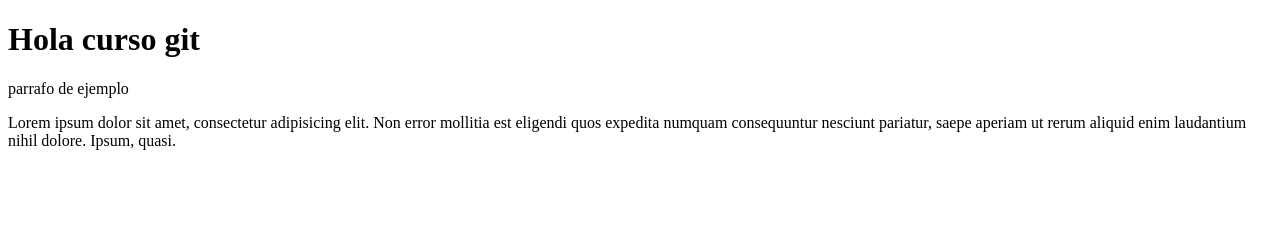
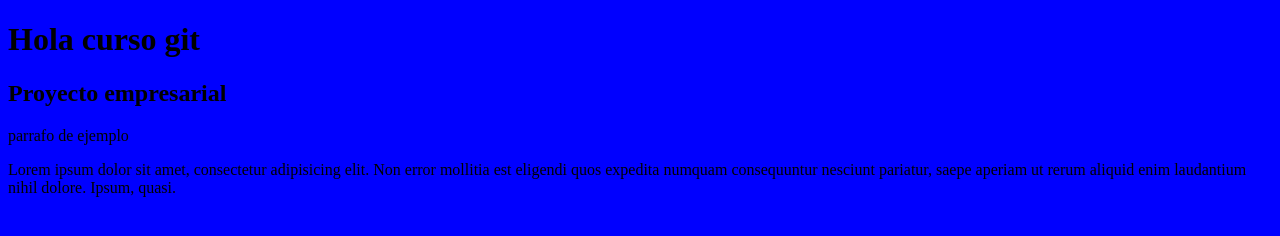
Before and after one commit to Estannoy/curso-git-pildoras, a plain HTML site: page index.html in a window 1280 px wide. Drawn offline with Linux system fonts and the light colour scheme.

Commit message:
estilo y subtitulo

```diff
--- /dev/null
+++ b/css/estilos.css
@@ -0,0 +1,3 @@
+body{
+    background-color: blue;
+}
--- a/index.html
+++ b/index.html
@@ -5,9 +5,11 @@
     <meta http-equiv="X-UA-Compatible" content="IE=edge">
     <meta name="viewport" content="width=device-width, initial-scale=1.0">
     <title>index</title>
+    <link rel="stylesheet" href="css/estilos.css">
 </head>
 <body>
     <h1>Hola curso git</h1>
+    <h2>Proyecto empresarial</h2>
     <p>parrafo de ejemplo</p>
     <p>Lorem ipsum dolor sit amet, consectetur adipisicing elit. Non error mollitia est eligendi quos expedita numquam consequuntur nesciunt pariatur, saepe aperiam ut rerum aliquid enim laudantium nihil dolore. Ipsum, quasi.</p>
 
```
Also changed, not shown: js/scripts1.js (added).
